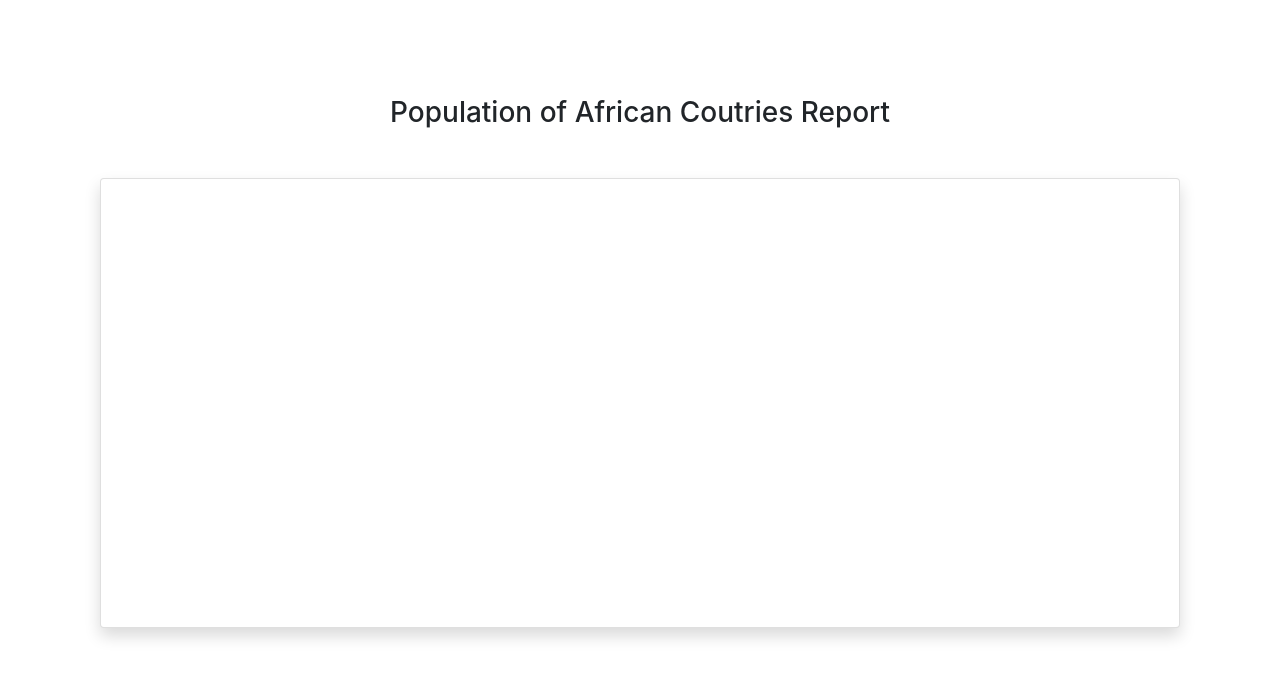
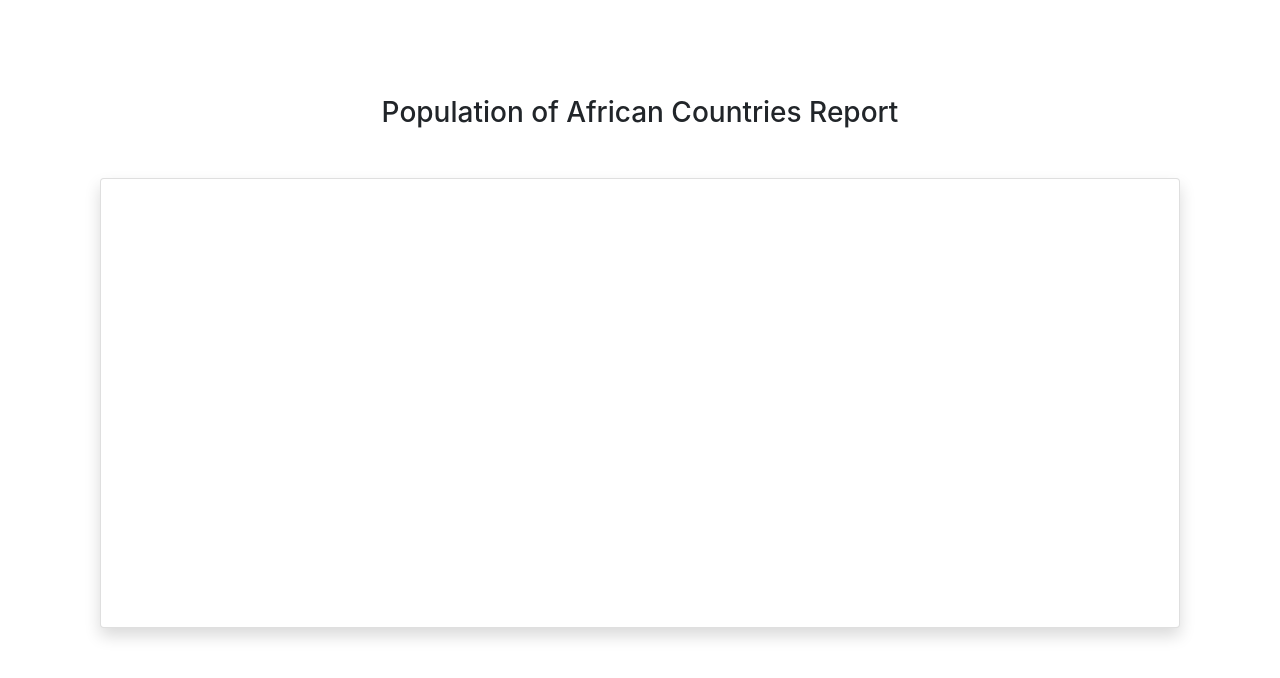
Before and after one commit to akwetey/render-chart, a website with bundled scripts: page index.html in a window 1280 px wide. Built offline with nearby package versions, Linux system fonts and the light colour scheme; no server answers; a web font is replaced by a local one.

Commit message:
fixed typo

```diff
--- a/index.html
+++ b/index.html
@@ -17,7 +17,7 @@
         <div class="py-5">
           <div class="col-xl-12 col-lg-12 col-md-12 col-sm-12 col-12">
             <h3 class="text-center mb-5">
-              Population of African Coutries Report
+              Population of African Countries Report
             </h3>
           </div>
           <div class="d-flex justify-content-center mb-5">
```
